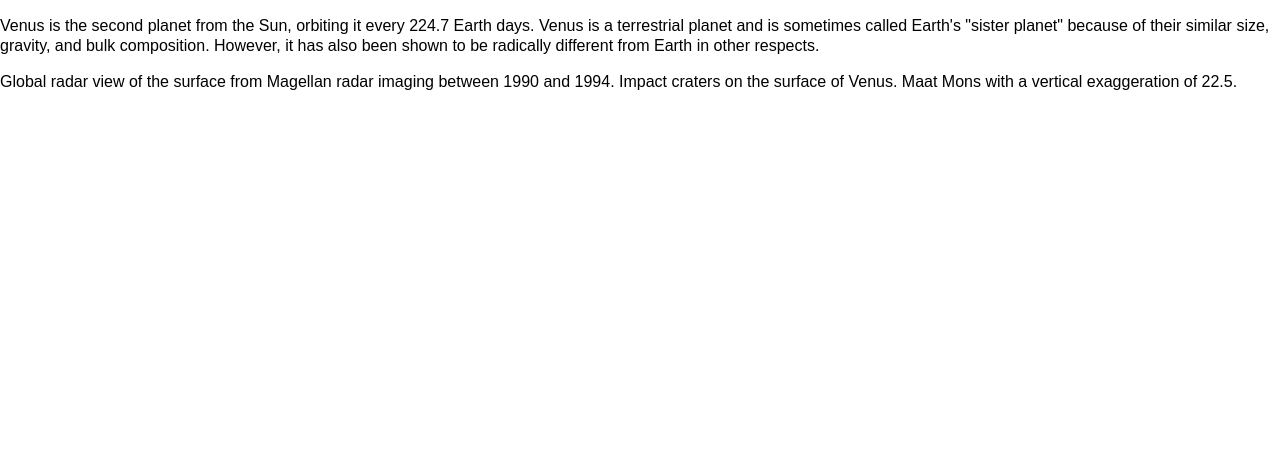
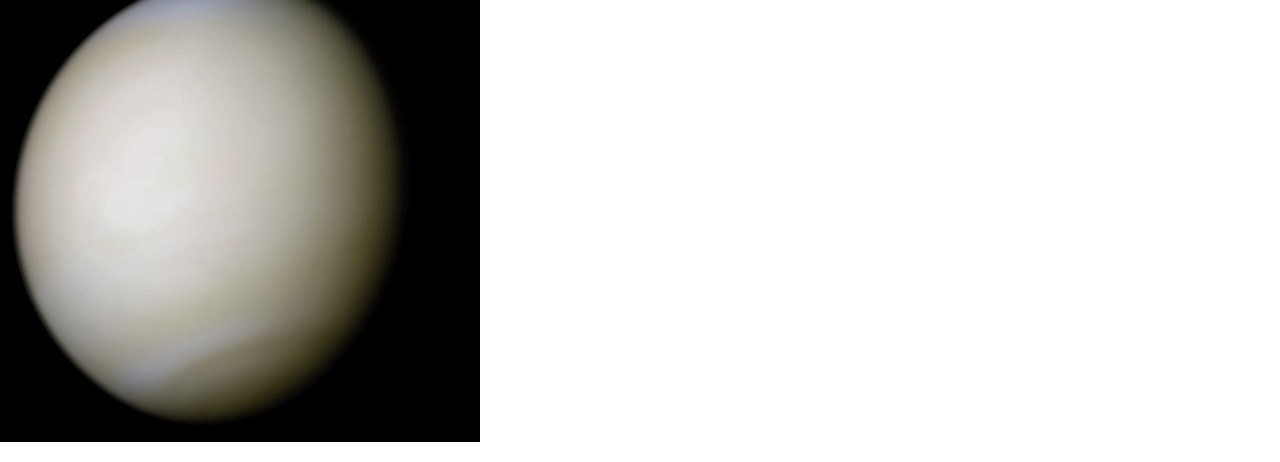
Before and after one commit to anthonyaubrey/dsn1675-planet-website, a plain HTML site: page index.html in a window 1280 px wide. Shown: the part 197-659 px from the top of the page. Drawn offline with Linux system fonts and the light colour scheme.

Commit message:
Added first division

```diff
--- a/index.html
+++ b/index.html
@@ -22,10 +22,13 @@
     </ol>
   </nav>
 
-
-  <h2>Venus</h2>
-  <p>Venus is the second planet from the Sun, orbiting it every 224.7 Earth days. Venus is a terrestrial planet and is sometimes called Earth's "sister planet" because of their similar size, gravity, and bulk composition. However, it has also been shown to be radically different from Earth in other respects.</p>
-
+  <div class="grid">
+    <div class="unit unit-xs-1 unit-s-1 unit-m-1-3 unit-l-1-3 gutter">
+      <img class="img-flex"src="images/venus.jpg" alt="An image of Venus.">
+      <h2>Venus</h2>
+      <p>Venus is the second planet from the Sun, orbiting it every 224.7 Earth days. Venus is a terrestrial planet and is sometimes called Earth's "sister planet" because of their similar size, gravity, and bulk composition. However, it has also been shown to be radically different from Earth in other respects.</p>
+    </div>
+  </div>
 
   Global radar view of the surface from Magellan radar imaging between 1990 and 1994.
 
```
